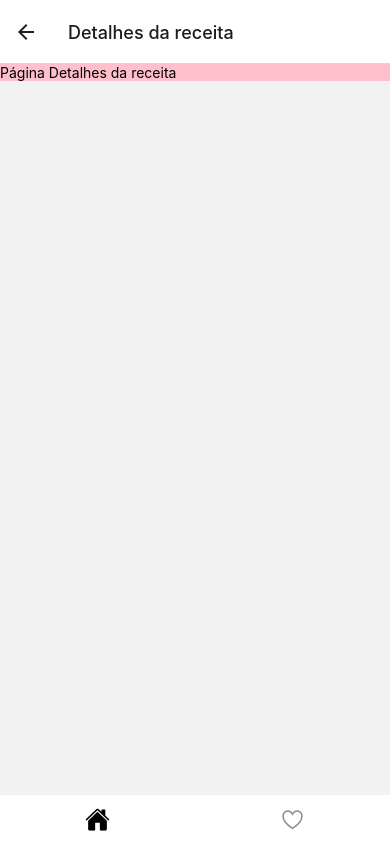
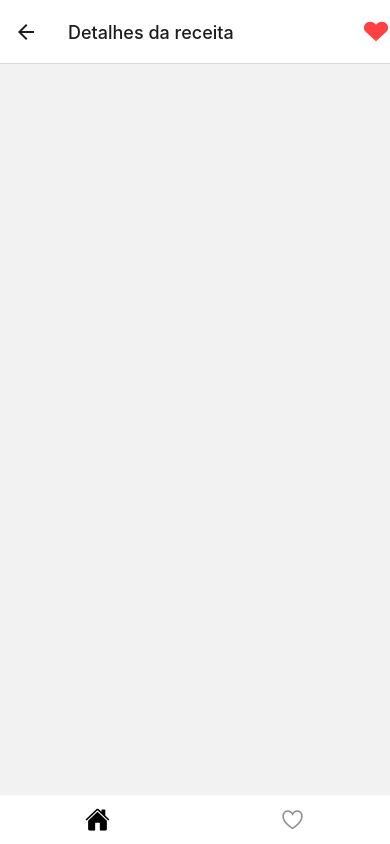
Before and after one commit to leonardo-rendano/react-native-receitas, a React Native app: screen /Detail in a window 390 px wide. Built offline with nearby package versions, Linux system fonts and the light colour scheme; data requests are answered from the project's data file.

Commit message:
detail component created

```diff
--- a/src/pages/detail/index.tsx
+++ b/src/pages/detail/index.tsx
@@ -1,10 +1,44 @@
-import React from "react";
-import { View, Text, StyleSheet } from "react-native";
+import React, { useLayoutEffect } from "react";
+import { View, Text, StyleSheet, Pressable } from "react-native";
+import { useRoute, useNavigation } from "@react-navigation/native";
+import { Entypo } from '@expo/vector-icons'
+import { DataProps } from "../../components/FoodList/types";
+
+type RouteDataProps = {
+  data: DataProps
+}
+
+type RouteParamsProps = {
+  params: RouteDataProps
+  Readonly: { key: string; name: string; path?: string; }
+  key: any,
+  name: any
+}
 
 export default function Detail() {
+  const route = useRoute<RouteParamsProps>()
+  const navigation = useNavigation()
+
+  console.log(route)
+
+  useLayoutEffect(() => {
+    navigation.setOptions({
+      title: route.params?.data ? route.params?.data.name : "Detalhes da receita",
+      headerRight: () => (
+        <Pressable onPress={() => alert('Pressionou')}>
+          <Entypo
+            name="heart"
+            size={28}
+            color="#ff4141"
+          />
+        </Pressable>
+      )
+    })
+  }, [navigation, route.params?.data])
+
   return (
     <View style={styles.container}>
-      <Text>Página Detalhes da receita</Text>
+      <Text>{route.params?.data.name}</Text>
     </View>
   )
 }
```
